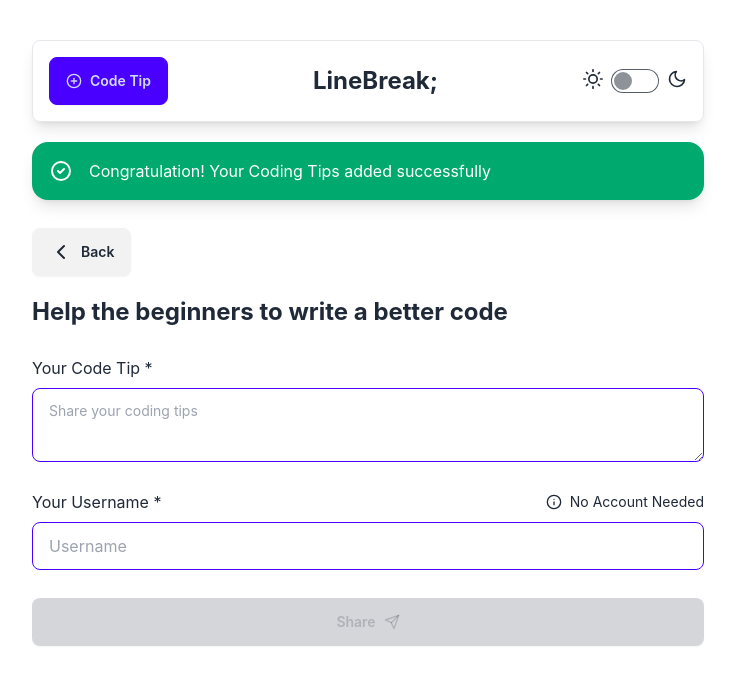
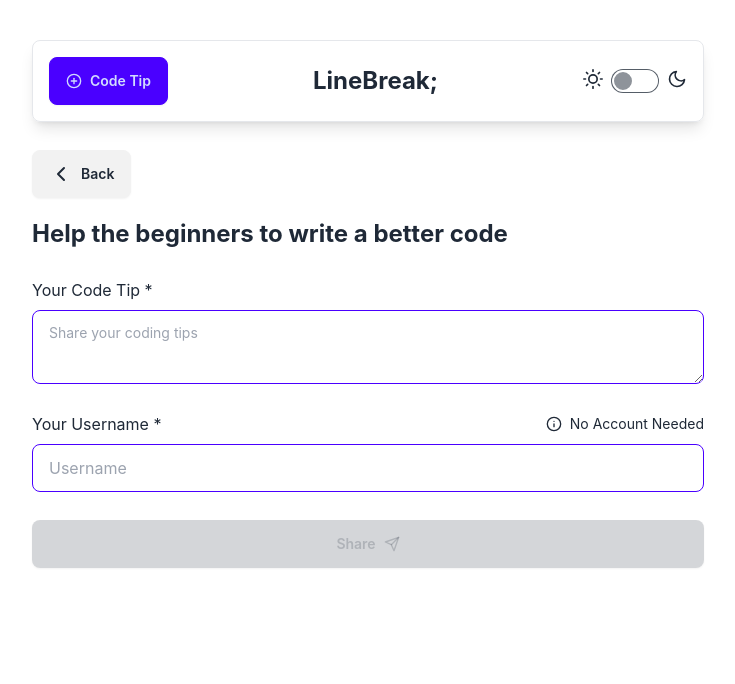
Before and after one commit to mirankavinda/dailycode.live, a React (Vite) app: page /new in a window 1280 px wide. Shown: the top 684 px of the page, without its empty margins (272-1007 px from the left). Built offline with nearby package versions, Linux system fonts and the light colour scheme.

Commit message:
text-feelds empty

```diff
--- a/src/Screens/NewCodeTip/AddNewScreen.jsx
+++ b/src/Screens/NewCodeTip/AddNewScreen.jsx
@@ -9,7 +9,7 @@ function AddNewScreen() {
 
   const [codetips,setCodeTip] = useState();
   const [username,setUsername] = useState();
-  const [showAlert, setShowAlert] = useState(true);
+  const [showAlert, setShowAlert] = useState(false);
 
   const onSavehandler=async() => {
     // logic to save data
@@ -24,10 +24,12 @@ function AddNewScreen() {
     {
       localStorage.setItem('username', username);
       console.log("Insert Data")
+      setUsername('')
+      setCodeTip('')
       setShowAlert(true);
       setTimeout(() => {
         setShowAlert(false);
-      }, 3000);
+      }, 5000);
     }
   }
 
@@ -47,6 +49,7 @@ function AddNewScreen() {
       <div className='flex flex-col mt-7 gap-2'>
         <label>Your Code Tip *</label>
         <textarea
+        value={codetips}
         onChange={(event) => setCodeTip(event.target.value)}
         className="textarea textarea-bordered border-primary" placeholder="Share your coding tips"></textarea>
       </div>
@@ -56,6 +59,7 @@ function AddNewScreen() {
           <span className='flex items-center gap-2 text-sm'><Info className='h-4 w-4'/>No Account Needed</span>
         </label>
         <input type="text"
+        value={username}
         onChange={(event) => setUsername(event.target.value)}
         placeholder="Username" className="input input-bordered w-full border-primary"/>
       </div>
```
